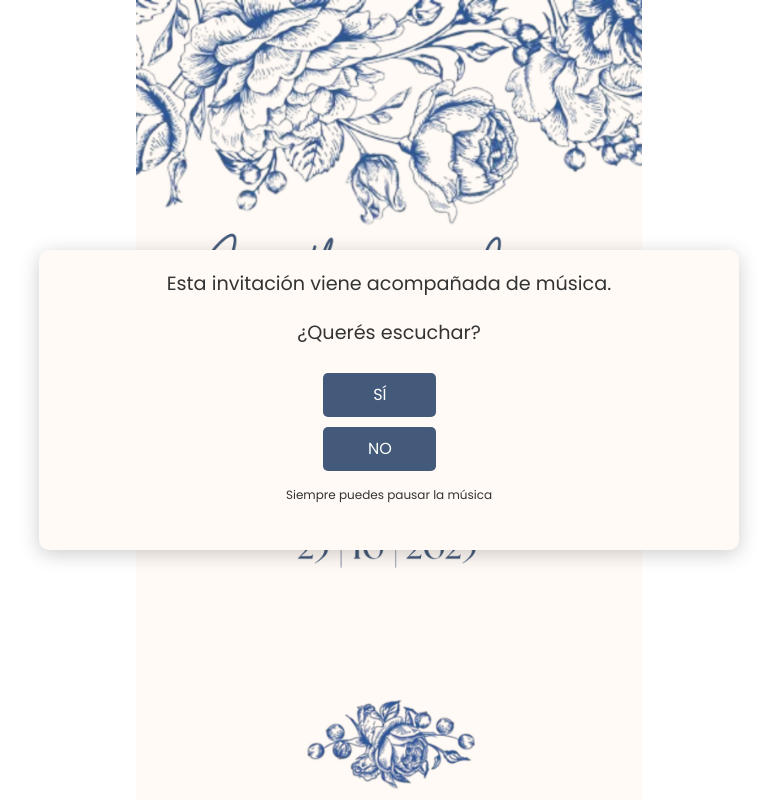
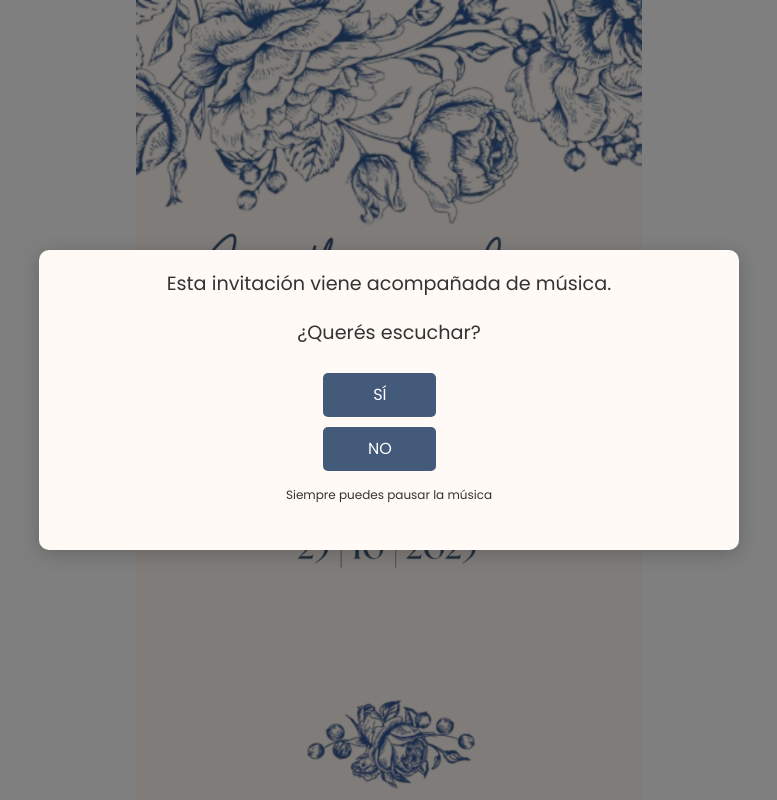
Before and after one commit to beluevoraa/invitation1, a plain HTML site: page index.html in a window 1280 px wide. Shown: the top 800 px of the page, without its empty margins (251-1028 px from the left). Drawn offline with nearby package versions, Linux system fonts and the light colour scheme.

Commit message:
overlay principalmente

```diff
--- a/index.html
+++ b/index.html
@@ -97,6 +97,8 @@
             <a href="https://forms.gle/1qccU6TmjxouvYCdA" target="_blank" class="btn">Confirmar Asistencia</a>
         </div>
     </div>
+    <div id="overlay"></div> <!-- Este es el div para el fondo oscurecido -->
+
 
     <audio id="audio" src="Ed Sheeran - Perfect.mp3" preload="auto"></audio>
 
--- a/script.js
+++ b/script.js
@@ -16,7 +16,9 @@ function updateCountdown() {
     document.getElementById('seconds').textContent = seconds < 10 ? '0' + seconds : seconds;
 }
 
+// Iniciar el conteo regresivo
 setInterval(updateCountdown, 1000);
+
 document.addEventListener('DOMContentLoaded', function () {
     const audio = document.getElementById('audio');
     const volumeButton = document.getElementById('volume-on');
@@ -24,19 +26,23 @@ document.addEventListener('DOMContentLoaded', function () {
     const modal = document.getElementById('modal');
     const yesButton = document.getElementById('yes-button');
     const noButton = document.getElementById('no-button');
+    const overlay = document.getElementById('overlay'); // Agregar el overlay
 
     // Muestra el modal al cargar la página
     modal.style.display = 'flex';
+    overlay.style.display = 'block'; // Muestra el overlay
 
     // Agrega eventos de clic a los botones del modal
     yesButton.addEventListener('click', function() {
         modal.style.display = 'none'; // Oculta el modal
+        overlay.style.display = 'none'; // Oculta el overlay
         audio.play(); // Reproduce el audio
         document.getElementById('volume-controls').style.display = 'flex'; // Muestra los controles de volumen
     });
 
     noButton.addEventListener('click', function() {
         modal.style.display = 'none'; // Oculta el modal
+        overlay.style.display = 'none'; // Oculta el overlay
         audio.pause(); // Asegura que el audio no se reproduzca
     });
 
--- a/styles.css
+++ b/styles.css
@@ -347,3 +347,14 @@ body, html {
     text-align: center;
     font-family: 'Poppins', sans-serif;
 }
+
+#overlay {
+    display: none; /* Oculto por defecto */
+    position: fixed;
+    top: 0;
+    left: 0;
+    width: 100%;
+    height: 100%;
+    background: rgba(0, 0, 0, 0.5); /* Fondo oscuro */
+    z-index: 999; /* Asegúrate de que esté encima del contenido */
+}
```
